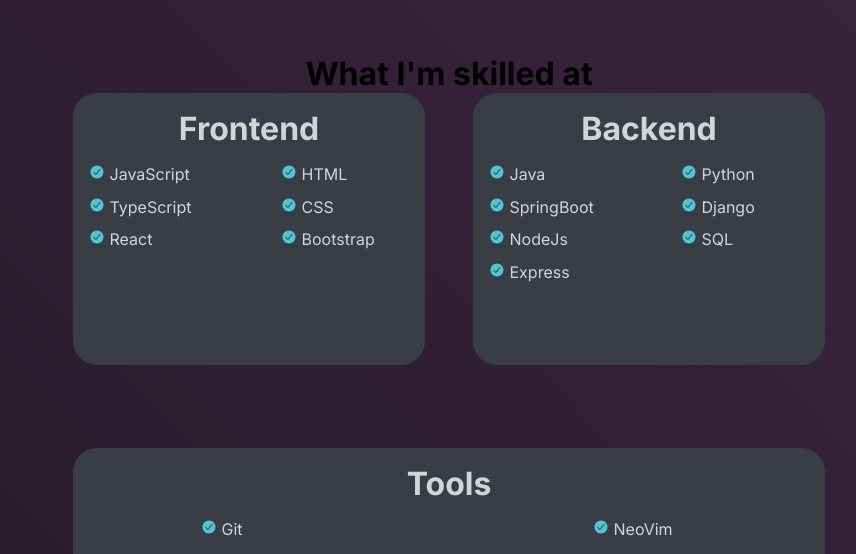
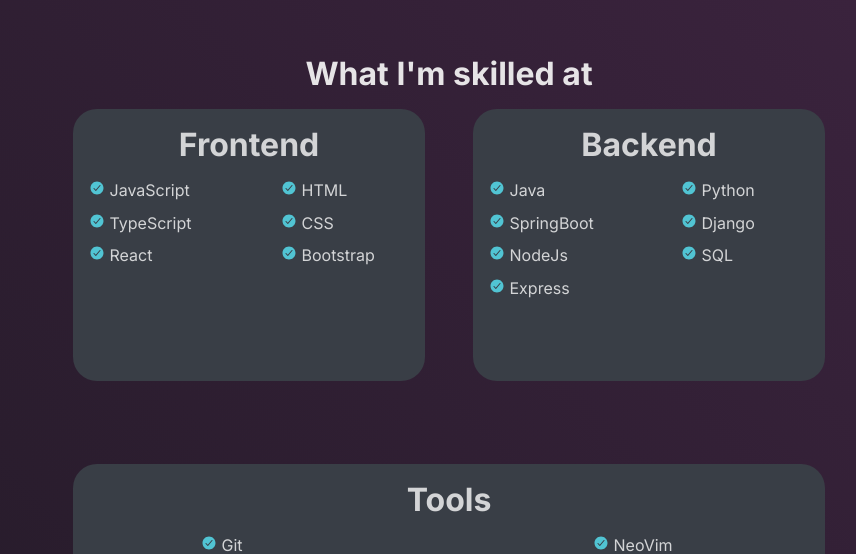
Before and after one commit to dndanli/dndanli-portfolio-v2, a React (Create React App) app in the folder dndanli-portfolio/: page / in a window 1280 px wide. Shown: the part 900-1454 px from the top of the page, without its empty margins (191-1047 px from the left). Built offline with nearby package versions, Linux system fonts and the light colour scheme.

Commit message:
changed id on style

```diff
--- a/dndanli-portfolio/src/Components/Sections/Skills/Skills.style.ts
+++ b/dndanli-portfolio/src/Components/Sections/Skills/Skills.style.ts
@@ -14,8 +14,8 @@
     margin-bottom: 10%;
   }
 
-  #skill-title {
-    color: rgba(250, 250, 250, 0.8);
+  #skill-header-title {
+    color: rgba(250, 250, 250, 0.9);
     margin-bottom: 1rem;
   }
 `;
```
